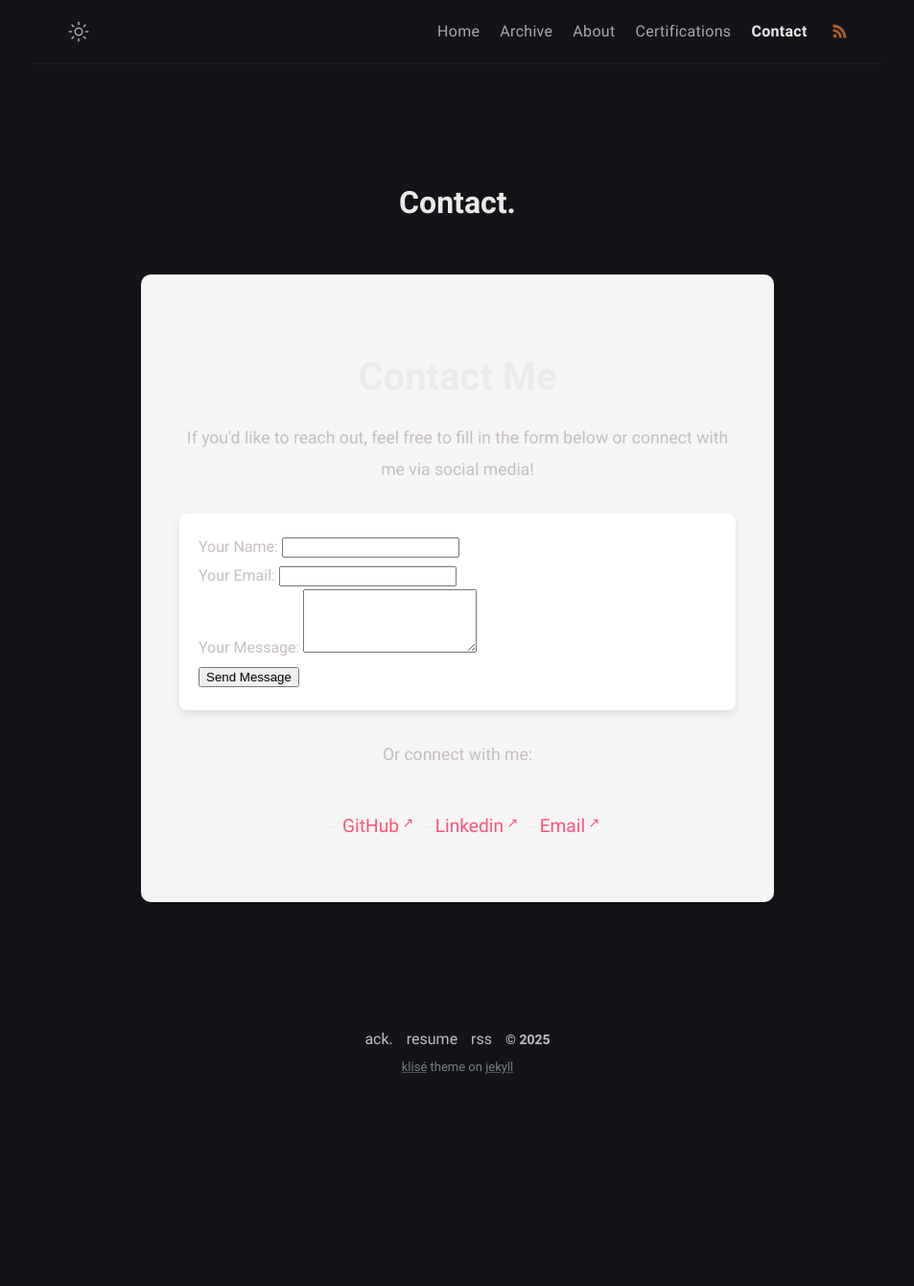
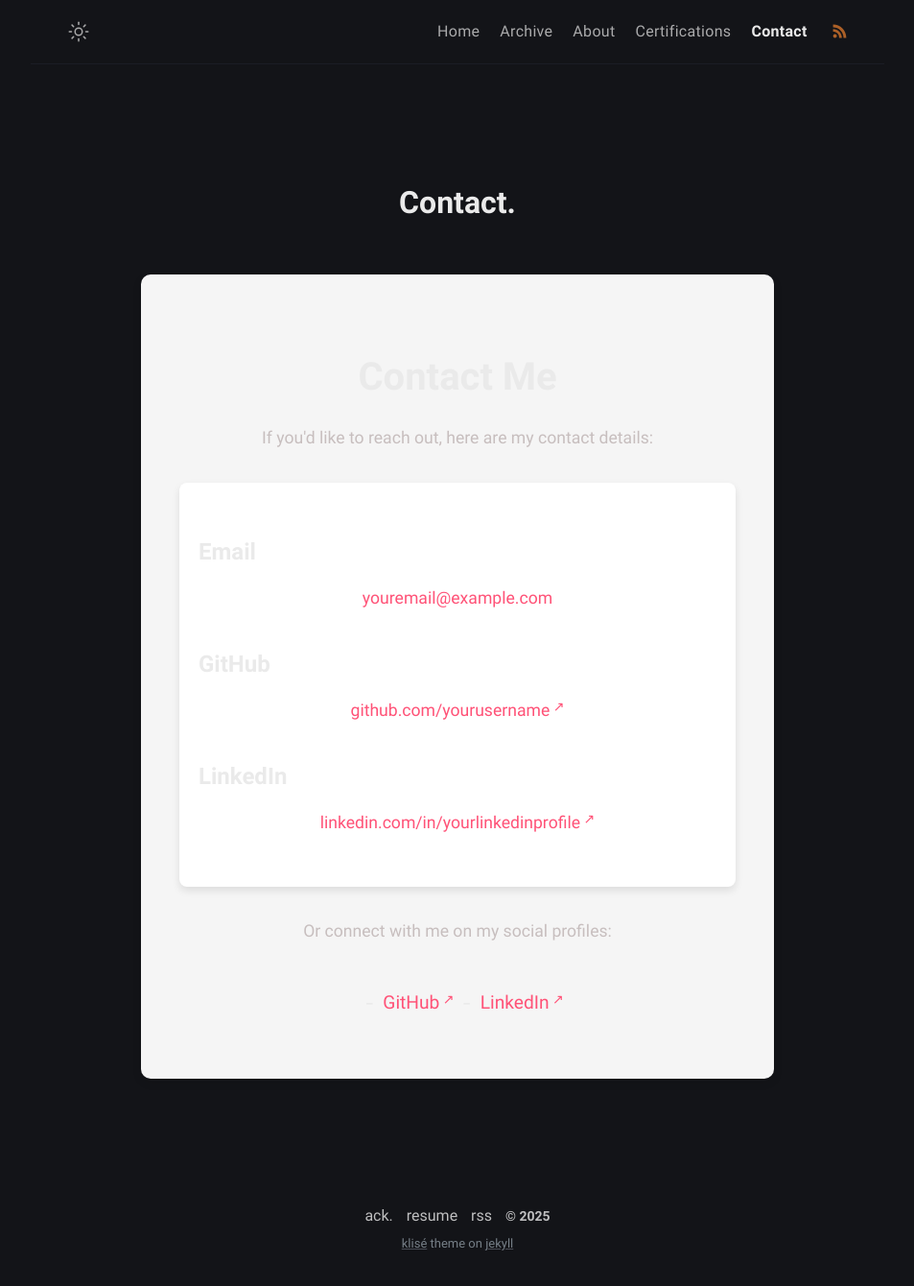
Before and after one commit to Extravenger/extravenger.github.io, a Jekyll site: the page built from contact.md, in a window 1280 px wide. Shown: the whole page at 96% size, without its empty margins (163-1116 px from the left). Built offline with Jekyll 4.4.1, drawn with Linux system fonts in a browser that asks for light colours; before the commit the page ends 1156 px from its top, so only the background shows below that.

Commit message:
Update contact.md

```diff
--- a/contact.md
+++ b/contact.md
@@ -6,35 +6,31 @@ permalink: /contact/
 
 <div class="contact-container">
   <h1>Contact Me</h1>
-  <p>If you'd like to reach out, feel free to fill in the form below or connect with me via social media!</p>
+  <p>If you'd like to reach out, here are my contact details:</p>
 
   <div class="contact-card">
-    <form action="https://formspree.io/f/{your-form-id}" method="POST" class="contact-form">
-      <div class="input-group">
-        <label for="name">Your Name:</label>
-        <input type="text" id="name" name="name" required>
-      </div>
+    <div class="contact-info">
+      <h2><i class="fas fa-envelope"></i> Email</h2>
+      <p><a href="mailto:amitmor582@gmail.com">youremail@example.com</a></p>
+    </div>
 
-      <div class="input-group">
-        <label for="email">Your Email:</label>
-        <input type="email" id="email" name="email" required>
-      </div>
+    <div class="contact-info">
+      <h2><i class="fab fa-github"></i> GitHub</h2>
+      <p><a href="https://github.com/yourusername" target="_blank">github.com/yourusername</a></p>
+    </div>
 
-      <div class="input-group">
-        <label for="message">Your Message:</label>
-        <textarea id="message" name="message" rows="4" required></textarea>
-      </div>
-
-      <button type="submit">Send Message</button>
-    </form>
+    <div class="contact-info">
+      <h2><i class="fab fa-linkedin"></i> LinkedIn</h2>
+      <p><a href="https://www.linkedin.com/in/yourlinkedinprofile" target="_blank">linkedin.com/in/yourlinkedinprofile</a></p>
+    </div>
+    <!-- Add more contact methods as needed -->
   </div>
 
   <div class="social-links">
-    <p>Or connect with me:</p>
+    <p>Or connect with me on my social profiles:</p>
     <ul>
-      <li><a href="https://github.com/Extravenger" target="_blank">GitHub</a></li>
-      <li><a href="https://www.linkedin.com/in/amitmorr/" target="_blank">Linkedin</a></li>
-      <li><a href="mailto:amitmor582@gmail.com" target="_blank">Email</a></li>
+      <li><a href="https://github.com/Extravenger" target="_blank"><i class="fab fa-github"></i> GitHub</a></li>
+      <li><a href="https://www.linkedin.com/in/amitmorr" target="_blank"><i class="fab fa-linkedin"></i> LinkedIn</a></li>
       <!-- Add more social links as needed -->
     </ul>
   </div>
```
